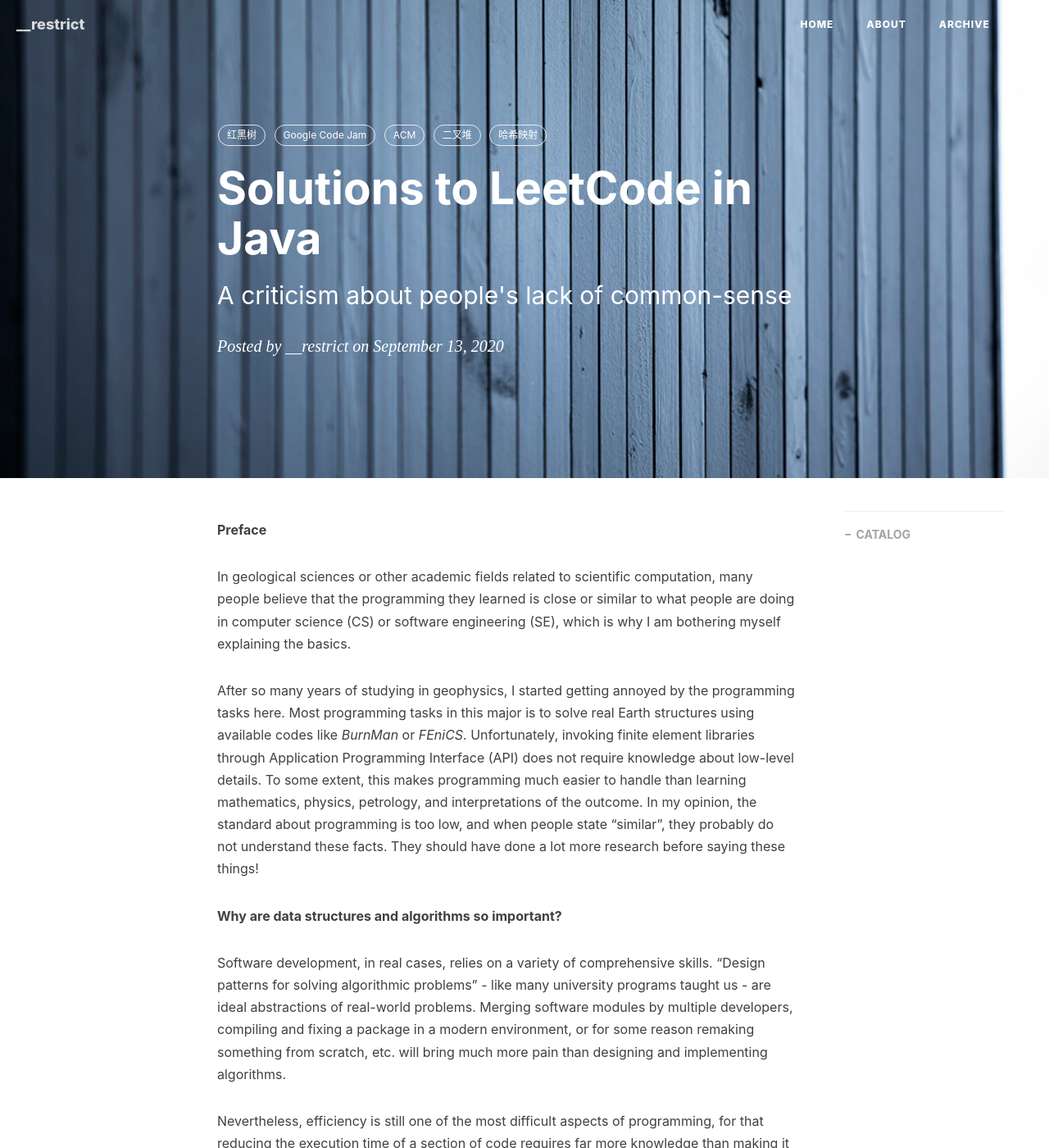
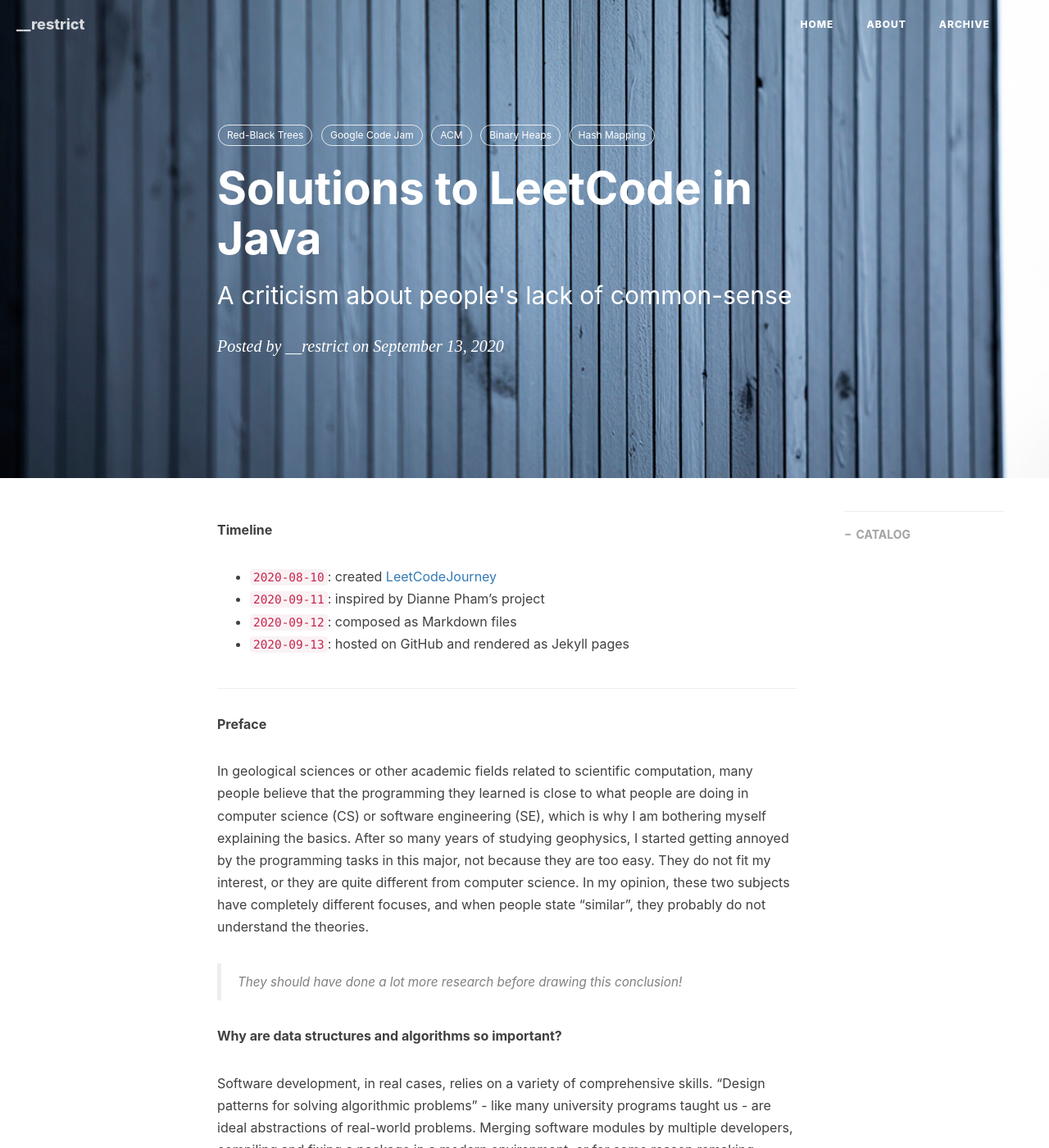
Before and after one commit to gengyu89/gengyu89.github.io, a Jekyll site: the page built from _posts/2020-09-13-leetcode-journey.markdown, in a window 1280 px wide and 1400 px high. Shown: the whole window at 82% size. Built offline with Jekyll 4.4.1, drawn with Linux system fonts in a browser that asks for light colours; nearby versions of some CDN libraries; comment, search, counter and statistics services are not loaded; some of the changed text lies outside the part shown.

Commit message:
highly insultive

```diff
--- a/_posts/2020-09-13-leetcode-journey.markdown
+++ b/_posts/2020-09-13-leetcode-journey.markdown
@@ -7,18 +7,26 @@ author:     "__restrict"
 header-img: "img/home-bg.jpg"
 catalog: true
 tags:
-    - 红黑树
+    - Red-Black Trees
     - Google Code Jam
     - ACM
-    - 二叉堆
-    - 哈希映射
+    - Binary Heaps
+    - Hash Mapping
+---
+
+**Timeline**
+* `2020-08-10`: created [LeetCodeJourney](https://github.com/gengyu89/LeetCodeJourney)
+* `2020-09-11`: inspired by Dianne Pham's project
+* `2020-09-12`: composed as Markdown files
+* `2020-09-13`: hosted on GitHub and rendered as Jekyll pages
+
 ---
 
 **Preface**
 
-In geological sciences or other academic fields related to scientific computation, many people believe that the programming they learned is close or similar to what people are doing in computer science (CS) or software engineering (SE), which is why I am bothering myself explaining the basics.
+In geological sciences or other academic fields related to scientific computation, many people believe that the programming they learned is close to what people are doing in computer science (CS) or software engineering (SE), which is why I am bothering myself explaining the basics. After so many years of studying geophysics, I started getting annoyed by the programming tasks in this major, not because they are too easy. They do not fit my interest, or they are quite different from computer science. In my opinion, these two subjects have completely different focuses, and when people state "similar", they probably do not understand the theories.
 
-After so many years of studying in geophysics, I started getting annoyed by the programming tasks here. Most programming tasks in this major is to solve real Earth structures using available codes like *BurnMan* or *FEniCS*. Unfortunately, invoking finite element libraries through Application Programming Interface (API) does not require knowledge about low-level details. To some extent, this makes programming much easier to handle than learning mathematics, physics, petrology, and interpretations of the outcome. In my opinion, the standard about programming is too low, and when people state "similar", they probably do not understand these facts. They should have done a lot more research before saying these things!
+> They should have done a lot more research before drawing this conclusion!
 
 **Why are data structures and algorithms so important?**
 
--- a/archive.html
+++ b/archive.html
@@ -1,7 +1,7 @@
 ---
 title: Archive
 layout: default
-description: "Lazy and Dumb"
+description: ""
 header-img: "img/home-bg.jpg"
 ---
 
--- a/index.html
+++ b/index.html
@@ -1,6 +1,6 @@
 ---
 layout: page
-description: "Programming Loser | At least some people think so"
+description: ""
 ---
 
 {% for post in paginator.posts %}
```
Also changed, not shown: other parts of _posts/2020-09-13-leetcode-journey.markdown (+1 -1 lines), _posts/2019-11-24-csgo-weapons.markdown (+4 -4 lines), _posts/2020-10-15-gmt-study-notes.markdown (+43 -9 lines), 2 other files.
